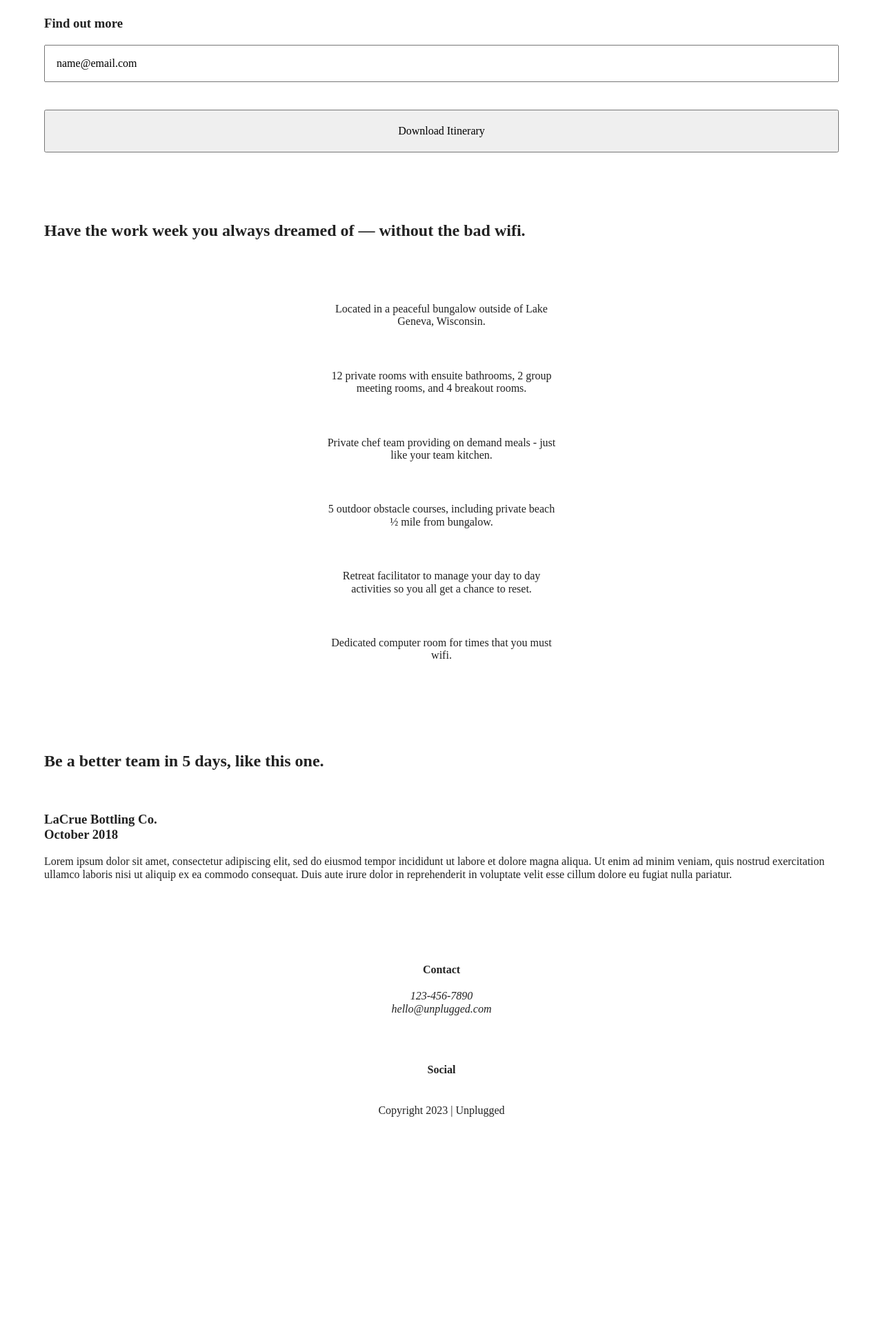
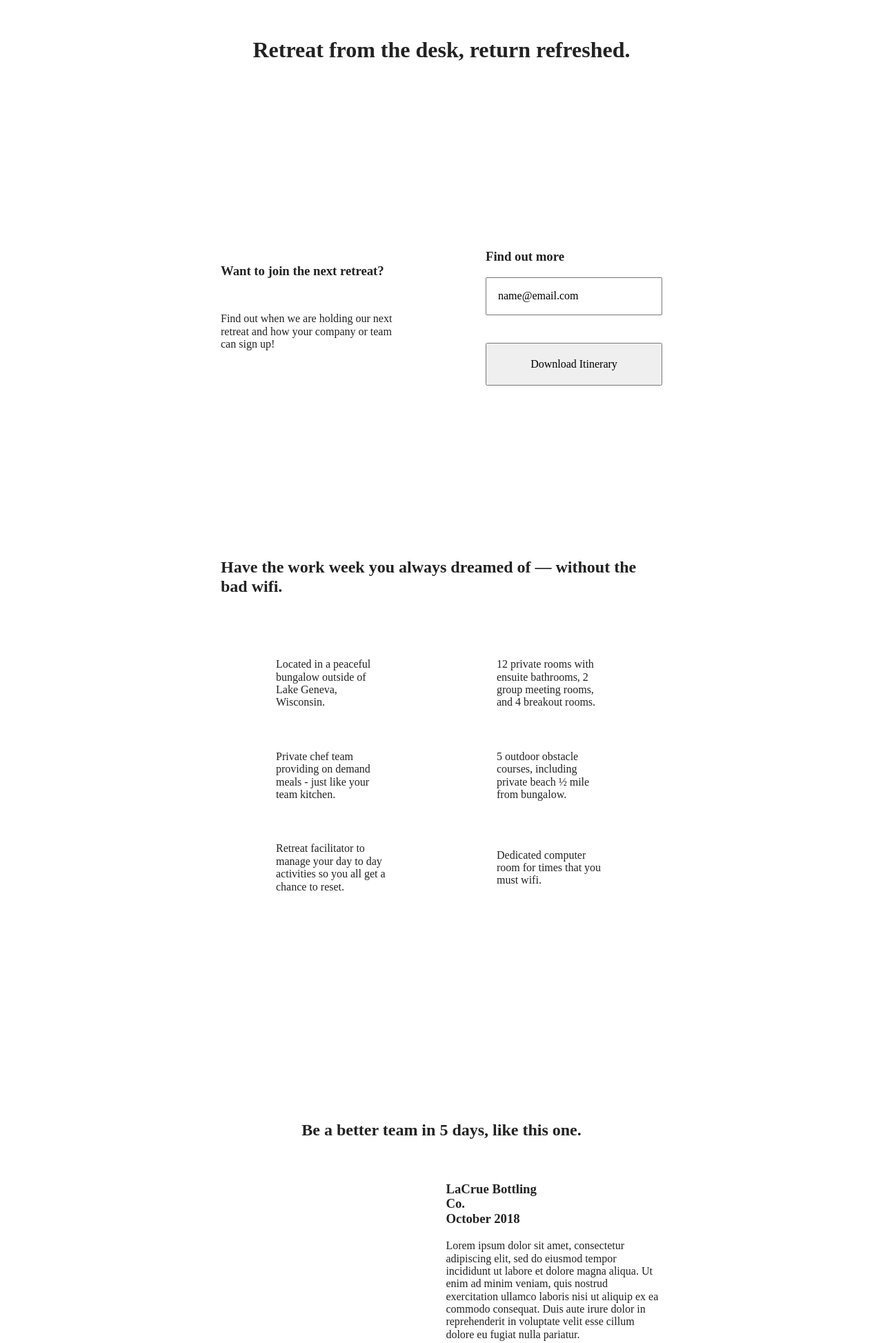
Before and after one commit to DJNardone/206-unplugged, a website built with Parcel: page index.html in a window 1280 px wide. Shown: the part 480-2427 px from the top of the page at 69% size. Before the commit the page ends 2169 px from the top, so only its background shows below. Built offline with nearby package versions, Linux system fonts and the light colour scheme; files whose address does not match are found by name.

Commit message:
Added CSS layout to home, about, and faq pages

```diff
--- a/css/main.css
+++ b/css/main.css
@@ -176,7 +176,7 @@ header nav ul li a {
   padding-bottom: 30px;
 }
 
-.form {
+.form, .interested{
   width: 100%;
   display: flex;
   justify-content: center;
@@ -194,18 +194,8 @@ header nav ul li a {
 }
 
 /***Features Section***/
-.features {
-
-}
-
-.features h2 {
-  width: 100%;
+/*.features h2 {
   padding-bottom: 60px;
-
-}
-
-.features-items {
-
 }
 
 .features-items article {
@@ -215,23 +205,41 @@ header nav ul li a {
   text-align: center;
 }
 
-.fontawesome-icon {
+.features-item-description {
+  width: 60%;
+}*/
 
+.features {
+  display: flex;
+  justify-content: center;
+  flex-flow: row wrap;
 }
 
-.features-item-description {
-  width: 60%;
+.features h2 {
+  margin-bottom: 60px;
+}
+
+.features article {
+  width: 63%;
+  margin: 30px 0;
+}
+
+.features .features-items {
+  display: flex;
+  justify-content: center;
+  align-items: center;
+  flex-flow: row wrap;
 }
 
 /***Reviews Section***/
 .reviews {
-
+  display: flex;
+  justify-content: center;
+  flex-flow: row wrap;
 }
 
 .reviews h2 {
-  width: 100%;
-  padding-bottom: 40px;
-
+  margin-bottom: 40px;
 }
 
 .reviews article {
@@ -239,20 +247,19 @@ header nav ul li a {
 }
 
 .reviews h3 {
-  width: 100%;
-  padding: 20px 0;
+  width: 50%;
+  margin: 20px 0;
 
 }
 
-.reviews p {
-  width: 100%;
+/***Footer Section***/
+footer {
+  flex-direction: column;
 }
 
-/***Footer Section***/
 footer .content-wrapper {
   width: 55%;
   margin: 50px 0;
-  flex-flow: column nowrap;
 }
 
 .footer-content {
@@ -260,58 +267,46 @@ footer .content-wrapper {
   text-align: center;
 }
 
-.footer-content h4 {
-  padding: 20px 0;
+footer .contact {
+  margin-bottom: 50px;
 }
 
-.contact {
-  padding-bottom: 50px;
+footer .social-icons {
+  display: flex;
+  justify-content: space-around;
+  align-items: center;
 }
 
-.social h4 {
-  padding: 20px 0;
-}
-
-.social-icons {
-
-}
-
-.copyright {
-  padding: 20px 0;
+footer .copyright {
+  margin: 20px 0;
 }
 
 /* ==========================================================================
    About-page Styles
    ========================================================================== */
-.mission, .contact-section {
-  display: flex;
-  justify-content: center;
-  padding: 40px 0;
-}
+   .mission {
+    display: flex;
+    justify-content: center;
+    align-items: center;
+    flex-flow: row wrap;
+  }
+
+  .contact-section {
+    display: flex;
+    justify-content: center;
+    align-items: center;
+    flex-flow: row wrap;
+  }
 
 .mission-content h2 {
-  width: 100%;
   padding: 20px 0;
 }
 
 .mission-content p {
-  width: 100%;
   padding: 10px 0;
 }
 
 .contact-section h2 {
-  width: 100%;
-  padding: 20px 0;
-}
-
-.contact-content {
-  width: 100%;
-  display: flex;
-  justify-content: flex-start;
-  flex-flow: column nowrap;
-}
-
-.contact-content h4 {
   padding: 20px 0;
 }
 
@@ -425,7 +420,128 @@ footer .content-wrapper {
    ========================================================================== */
 
 @media only screen and (min-width: 768px) {
-  /***Tablet styles***/
+/*****Tablet styles*****/
+/***Homepage***/
+.content-wrapper {
+  max-width: 640px;
+  margin: 100px 0;
+}
+
+/*Header*/
+header {
+  justify-content: space-around;
+  padding: 33px 0;
+}
+
+header .content-wrapper {
+  width: 100%;
+  justify-content: space-between;
+}
+
+header nav {
+  width: 20%;
+}
+
+header nav ul {
+  justify-content: space-between;
+}
+
+/*Main*/
+/***Hero Area***/
+
+/***Aside***/
+aside .content-wrapper {
+  margin: 50px 0;
+  display: flex;
+  justify-content: space-between;
+  flex-flow: row wrap;
+}
+
+.form, .interested{
+  width: 40%;
+  display: flex;
+  flex-flow: row wrap;
+}
+
+.form-description .content-wrapper {
+  justify-content: space-between;
+}
+
+#input, #send {
+  width: 100%;
+}
+
+.form-description p {
+  padding: 30px 0;
+}
+
+/***Features***/
+/*.features h2 {
+  padding-bottom: 20px;
+}
+
+.features .content-wrapper {
+  justify-content: center;
+
+}
+
+.features-items {
+  display: flex;
+  flex-flow: row wrap;
+  width: 60%;
+}
+
+.features-item-description {
+  width: 100%;
+}*/
+
+.features article {
+  display: flex;
+  justify-content: center;
+  align-items: center;
+  flex-flow: column wrap;
+  flex-basis: 50%;
+}
+
+.features-items {
+  display: flex;
+}
+
+.features .features-item-description {
+  width: 50%;
+}
+
+/***Reviews***/
+.reviews article {
+  display: flex;
+  justify-content: space-between;
+}
+
+.reviews article div {
+  width: 49%;
+}
+
+/***Footer***/
+footer .content-wrapper {
+  width: 65%;
+  margin: 100px 0;
+}
+
+.footer-content {
+  display: flex;
+  justify-content: space-between;
+  align-items: center;
+}
+
+footer .contact {
+  margin-bottom: 0;
+}
+
+footer .copyright {
+  width: 100%;
+  text-align: center;
+}
+
 }
 
 @media only screen and (min-width: 1200px) {
--- a/index.html
+++ b/index.html
@@ -47,10 +47,12 @@
 
     <aside class="form-description">
       <div class="content-wrapper">
-        <h3>Want to join the next retreat?</h3>
-        <p>Find out when we are holding our next retreat and how your company or team can sign up!</p>
-        <h3>Find out more</h3>
+        <div class="interested">
+          <h3>Want to join the next retreat?</h3>
+          <p>Find out when we are holding our next retreat and how your company or team can sign up!</p>
+        </div>
         <div class="form">
+          <h3>Find out more</h3>
           <input id="input" type="text" name="name" value="name@email.com">
           <input id="send" type="button" value="Download Itinerary">
         </div>
```
